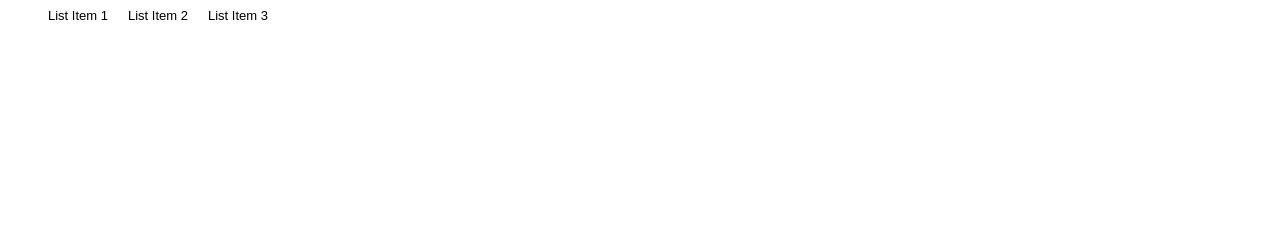
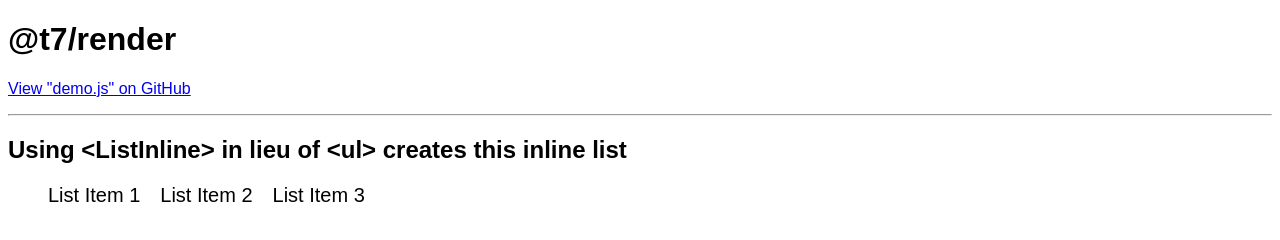
Before and after one commit to T7-Components/list-inline, a React app: page / in a window 1280 px wide. Built offline with nearby package versions, Linux system fonts and the light colour scheme.

Commit message:
Add demo

```diff
--- a/package.json
+++ b/package.json
@@ -1,6 +1,6 @@
 {
   "name": "@t7/list-inline",
-  "version": "0.0.0",
+  "version": "0.0.1",
   "main": "dist/index.js",
   "description": "Create an inline list from an unordered HTML list (<ul>/<li>)",
   "author": "TandemSeven <github@tandemseven.com>",
--- a/source/demo.css
+++ b/source/demo.css
@@ -1,3 +1,7 @@
 body {
   font-family: sans-serif;
 }
+
+body .t7-list-inline > li {
+  font-size: 1.25rem;
+}
--- a/source/demo.js
+++ b/source/demo.js
@@ -14,6 +14,21 @@
   render () {
     // Expose UI.
     return (
+      <React.Fragment>
+        <h1>@t7/render</h1>
+
+        <p>
+          <a href='https://github.com/t7-components/linst-inline/blob/master/source/demo.js'>
+            View "demo.js" on GitHub
+          </a>
+        </p>
+
+        <hr />
+
+        <h2>
+          Using &#60;ListInline&#62; in lieu of &#60;ul&#62; creates this inline list
+        </h2>
+
         <ListInline>
           <li>
             List Item 1
@@ -25,6 +40,7 @@
             List Item 3
           </li>
         </ListInline>
+      </React.Fragment>
     )
   }
 }
```
Also changed, not shown: README.md, build/demo.css (added), build/demo.js (added), build/index.html (added), build/index.js (added), build/vendor.js (added), source/demo.html (line endings or trailing spaces), 1 other file. Lines whose indentation alone changed are shown as unchanged.
